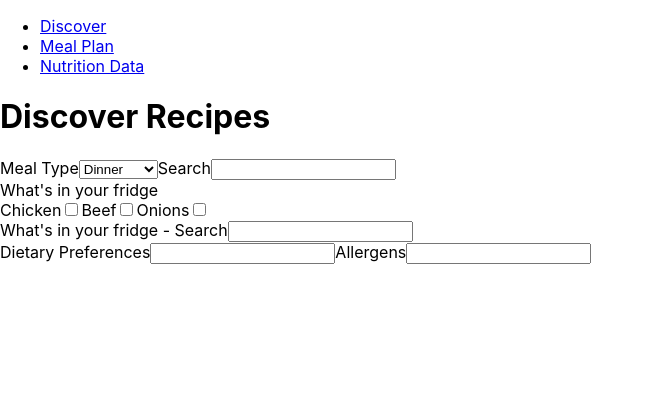
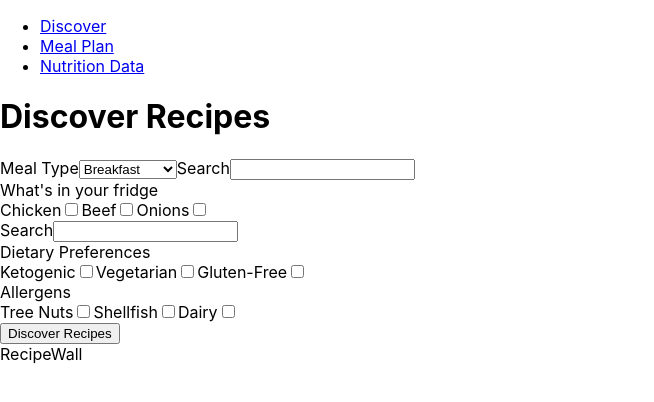
Before and after one commit to jaypostle/metahealth-brainstation-capstone, a React (Create React App) app in the folder client/: page /discover in a window 1280 px wide. Shown: the top 402 px of the page, without its empty margins (0-654 px from the left). Built offline with nearby package versions, Linux system fonts and the light colour scheme.

Commit message:
form discover code

```diff
--- /dev/null
+++ b/client/src/Components/RecipeWall/RecipeWall.jsx
@@ -0,0 +1,7 @@
+import React from "react";
+
+function RecipeWall({ recipes }) {
+  return <div>RecipeWall</div>;
+}
+
+export default RecipeWall;
--- a/client/src/Pages/DiscoverRecipes/DiscoverRecipes.jsx
+++ b/client/src/Pages/DiscoverRecipes/DiscoverRecipes.jsx
@@ -1,19 +1,18 @@
 import React from "react";
 import axios from "axios";
 import { useState, useEffect, useRef } from "react";
+import RecipeWall from "../../Components/RecipeWall/RecipeWall";
 
 function Discover() {
   const [recipeId, setRecipeId] = useState("716429");
-  const [searchString, setSearchString] = useState(
-    "&includeIngredients=shrimp"
-  );
+  const [searchString, setSearchString] = useState("");
   const [singleRecipeData, setSingleRecipeData] = useState();
   const [recipesSearchResults, setRecipesSearchResults] = useState([]);
 
   useEffect(() => {
     // fetchSingleRecipeData(recipeId);
     // fetchRecipesSearchData(searchString);
-  }, []);
+  }, [searchString]);
 
   const apiKey = "92319c9df23f46b19c428982982f8055";
   const baseURL = "https://api.spoonacular.com/recipes";
@@ -49,6 +48,7 @@ function Discover() {
   const [discoverParams, setDiscoverParams] = useState({
     mealType: "dinner",
     search: null,
+    fridgeSearch: null,
     discoverFridge: [],
     dietaryPreferences: [],
     allergens: [],
@@ -56,7 +56,8 @@ function Discover() {
 
   useEffect(() => {
     console.log(discoverParams);
-  }, [discoverParams]);
+    console.log(searchString);
+  }, [discoverParams, searchString]);
 
   //**
   // Form References
@@ -70,22 +71,76 @@ function Discover() {
   };
 
   const handleCheckBoxChange = (e) => {
-    console.log(e.target.name, ":", e.target.value);
+    // console.log(e.target.name, ":", e.target.value);
 
     // find that key
-    console.log(e.target.checked);
+    // console.log(e.target.checked);
     // if (discoverParams[e.target.name].length === 0) {
     if (e.target.checked) {
       // this will add the checkbox target value into the array of that name
+      const newArray = [...discoverParams[e.target.name], e.target.value];
       setDiscoverParams({
         ...discoverParams,
-        ...[e.target.name],
-        [e.target.name]: e.target.value,
+        [e.target.name]: newArray,
+      });
+    } else {
+      // find that item and take it out
+      const filteredArray = discoverParams[e.target.name].filter(
+        (item) => item !== e.target.value
+      );
+      setDiscoverParams({
+        ...discoverParams,
+        [e.target.name]: filteredArray,
       });
     }
+  };
 
-    // push that value into the array (slice)
-    // or find it and slice it out
+  const handleFormSubmit = (e) => {
+    e.preventDefault();
+
+    const searchParamsArray = [];
+    // take the discoverParams object
+
+    // mealType = type
+    let type;
+    if (discoverParams.mealType) {
+      type = `type=${discoverParams.mealType}`;
+      searchParamsArray.push(type);
+    }
+    // search = query
+    let query;
+    if (discoverParams.search) {
+      query = `query=${discoverParams.search}`;
+      searchParamsArray.push(query);
+    }
+
+    // allergens = intolerances
+    let intolerances;
+    // TURN THIS INTO ONE FUNCTION?
+    if (discoverParams.allergens.length > 0) {
+      if (discoverParams.allergens.length === 1) {
+        intolerances = `intolerances=${discoverParams.allergens[0]}`;
+      } else {
+        intolerances = `intolerances=${discoverParams.allergens.join("|")}`;
+      }
+      searchParamsArray.push(intolerances);
+    }
+    // dietaryPreferences = diet
+    // discoverFridge = includeIngredients
+    // fridgeSearch // push this to the discover fridge array
+
+    // turn that into a searchString
+    console.log(searchParamsArray);
+
+    const newSearchString = searchParamsArray
+      .map((param) => {
+        return `&${param}`;
+      })
+      .join("");
+
+    console.log(newSearchString);
+
+    setSearchString(newSearchString);
   };
 
   //  how to design custom checkboxes https://www.w3schools.com/howto/tryit.asp?filename=tryhow_css_custom_checkbox
@@ -95,7 +150,11 @@ function Discover() {
       <h1>Discover Recipes</h1>
 
       {/* {recipe && recipe.aggregateLikes} */}
-      <form className="discover-recipes-form" ref={formRef}>
+      <form
+        className="discover-recipes-form"
+        ref={formRef}
+        onSubmit={handleFormSubmit}
+      >
         {/*  Select Field */}
         <label htmlFor="meal-type" className="discover__label">
           Meal Type
@@ -115,11 +174,19 @@ function Discover() {
             >
               Breakfast
             </option>
-            <option type="text" className="discover__meal-type" value="lunch">
-              Lunch
+            <option
+              type="text"
+              className="discover__meal-type"
+              value="appetizer"
+            >
+              Appetizer
             </option>
-            <option type="text" className="discover__meal-type" value="dinner">
-              Dinner
+            <option
+              type="text"
+              className="discover__meal-type"
+              value="main course"
+            >
+              Main Course
             </option>
             <option type="text" className="discover__meal-type" value="dessert">
               Dessert
@@ -137,15 +204,15 @@ function Discover() {
             }}
           />
         </label>
-        <div className="discover__fridge-wrapper">
+        <div className="discover-fridge-wrapper">
           What's in your fridge
-          <div className="discover__fridge-wrapper--checkboxes">
+          <div className="discover-fridge-wrapper--checkboxes">
             <label className="discover__label--checkbox">
               Chicken
               <input
                 name="discoverFridge"
                 type="checkbox"
-                className="discover__fridge"
+                className="discover-fridge"
                 value="chicken"
                 onClick={handleCheckBoxChange}
               />
@@ -155,7 +222,7 @@ function Discover() {
               <input
                 name="discoverFridge"
                 type="checkbox"
-                className="discover__fridge"
+                className="discover-fridge"
                 value="beef"
                 onClick={handleCheckBoxChange}
               />
@@ -165,18 +232,18 @@ function Discover() {
               <input
                 name="discoverFridge"
                 type="checkbox"
-                className="discover__fridge"
+                className="discover-fridge"
                 value="onions"
                 onClick={handleCheckBoxChange}
               />
             </label>
           </div>
           <label className="discover__label">
-            What's in your fridge - Search
+            Search
             <input
               name="fridgeSearch"
               type="search"
-              className="discover__fridge"
+              className="allergens"
               onChange={(e) => {
                 handleChange(e);
               }}
@@ -185,15 +252,80 @@ function Discover() {
         </div>
         <label className="discover__label">
           Dietary Preferences
-          <input type="text" className="discover__dietary-preferences" />
+          <div className="discover__dietary-preferences-wrapper--checkboxes">
+            <label className="discover__label--checkbox">
+              Ketogenic
+              <input
+                name="dietaryPreferences"
+                type="checkbox"
+                className="dietary-preferences"
+                value="ketogenic"
+                onClick={handleCheckBoxChange}
+              />
+            </label>
+            <label className="discover__label--checkbox">
+              Vegetarian
+              <input
+                name="dietaryPreferences"
+                type="checkbox"
+                className="dietary-preferences"
+                value="vegetarian"
+                onClick={handleCheckBoxChange}
+              />
+            </label>
+            <label className="discover__label--checkbox">
+              Gluten-Free
+              <input
+                name="dietaryPreferences"
+                type="checkbox"
+                className="allergens"
+                value="gluten-free"
+                onClick={handleCheckBoxChange}
+              />
+            </label>
+          </div>
         </label>
         <label className="discover__label">
           Allergens
-          <input type="text" className="discover__allergens" />
+          <div className="discover__allergens-wrapper--checkboxes">
+            <label className="discover__label--checkbox">
+              Tree Nuts
+              <input
+                name="allergens"
+                type="checkbox"
+                className="allergens"
+                value="tree nut"
+                onClick={handleCheckBoxChange}
+              />
+            </label>
+            <label className="discover__label--checkbox">
+              Shellfish
+              <input
+                name="allergens"
+                type="checkbox"
+                className="allergens"
+                value="shellfish"
+                onClick={handleCheckBoxChange}
+              />
+            </label>
+            <label className="discover__label--checkbox">
+              Dairy
+              <input
+                name="allergens"
+                type="checkbox"
+                className="allergens"
+                value="dairy"
+                onClick={handleCheckBoxChange}
+              />
+            </label>
+          </div>
         </label>
         {/* Place Sorts here */}
         {/* Sort by Iron, Salt, Sugar etc */}
+        <button type="submit">Discover Recipes</button>
       </form>
+
+      <RecipeWall recipes="placeholder" />
     </div>
   );
 }
```
Also changed, not shown: client/src/Components/RecipeWall/RecipeWall.scss (added).
